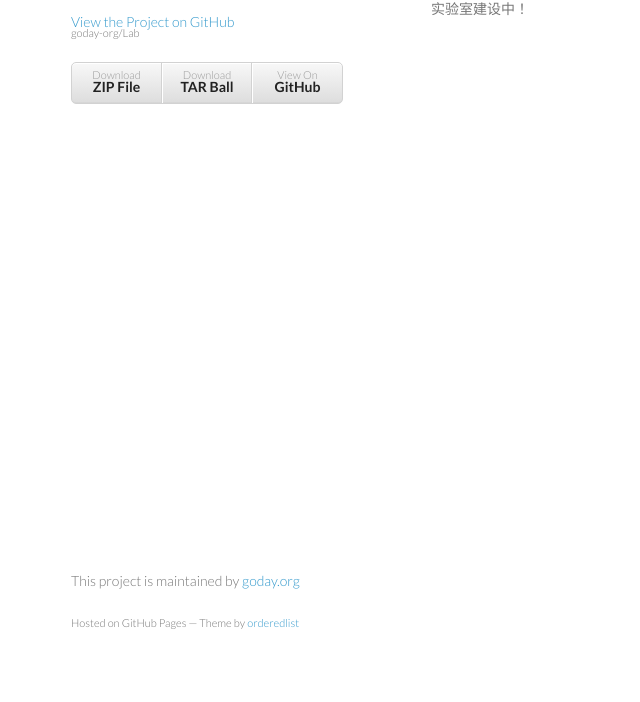
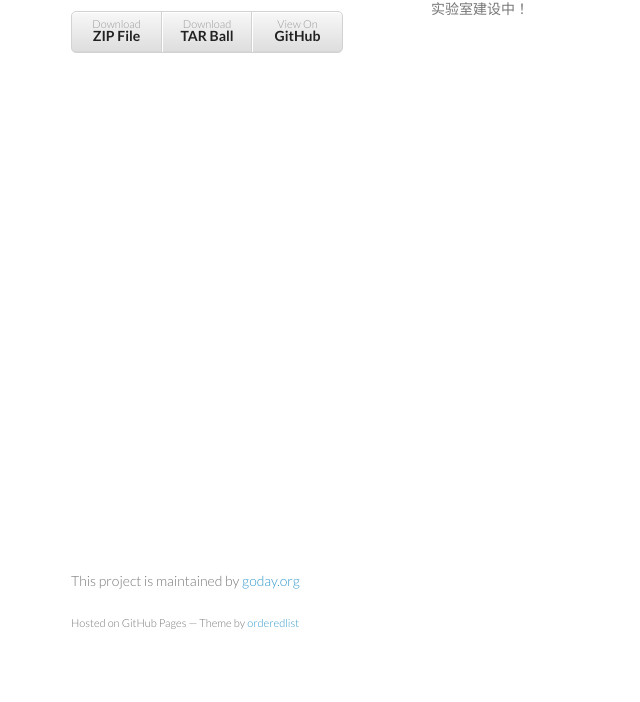
Before and after one commit to goday-org/Lab, a plain HTML site: page index.html in a window 1280 px wide. Shown: the part 98-800 px from the top of the page, without its empty margins (139-779 px from the left). Drawn offline with Linux system fonts and the light colour scheme.

Commit message:
remove code

```diff
--- a/index.html
+++ b/index.html
@@ -17,9 +17,6 @@
       <header>
         <h1>Goday.org</h1>
         <p></p>
-
-        <p class="view"><a href="https://github.com/goday-org/Lab">View the Project on GitHub <small>goday-org/Lab</small></a></p>
-
 
         <ul>
           <li><a href="https://github.com/goday-org/Lab/zipball/master">Download <strong>ZIP File</strong></a></li>
```
